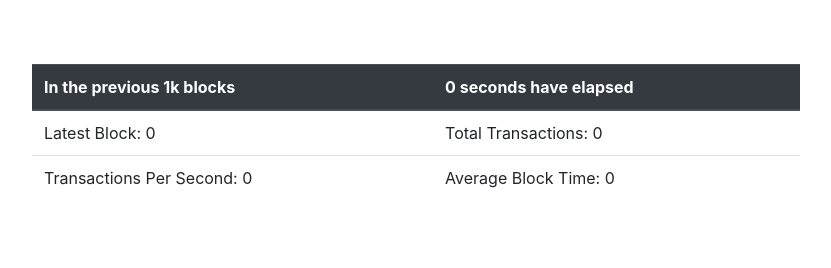
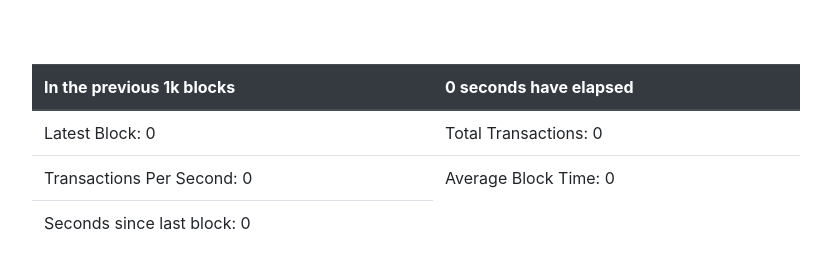
Before and after one commit to TowerBuilders/OntMonitor, a website: page index.html in a window 1280 px wide. Shown: the whole page, without its empty margins (224-1055 px from the left). Drawn offline with nearby package versions, Linux system fonts and the light colour scheme; files that its build step writes are made by us from their sources; no server answers; files whose address does not match are found by name.

Commit message:
Update monitor site with seconds since last block

```diff
--- a/index.html
+++ b/index.html
@@ -20,6 +20,9 @@
           <td id="txPerSecond">Transactions Per Second: 0</td>
           <td id="blockTime">Average Block Time: 0</td>
         </tr>
+        <tr>
+          <td id="sinceLastBlock">Seconds since last block: 0</td>
+        </tr>
       </tbody>
     </table>
   </body>
--- a/js/index.js
+++ b/js/index.js
@@ -22,6 +22,7 @@ function parseStats(statObj) {
     totalTransactions,
     txPerSecond,
     blockTime,
+    sinceLastBlock,
   } = statObj;
 
   const elapsedText = secondsToHms(elapsedTime);
@@ -31,6 +32,7 @@ function parseStats(statObj) {
   document.getElementById('totalTx').innerHTML = `Total Transactions: ${totalTransactions}`;
   document.getElementById('txPerSecond').innerHTML = `Transactions Per Second: ${txPerSecond}`;
   document.getElementById('blockTime').innerHTML = `Block Time: ${blockTime}`;
+  document.getElementById('sinceLastBlock').innerHTML = `Seconds since last block: ${sinceLastBlock}`;
 }
 
 socket.on('StatUpdate', (data) => {
```
